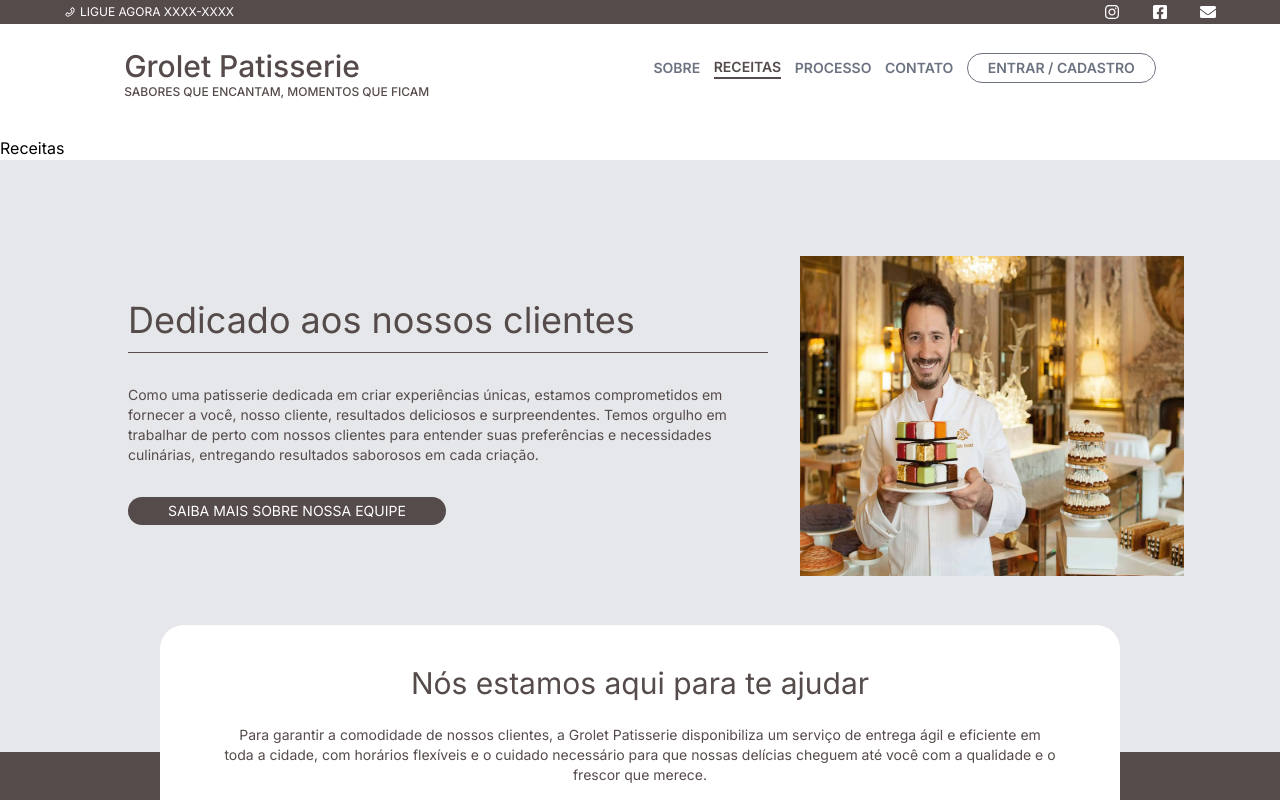
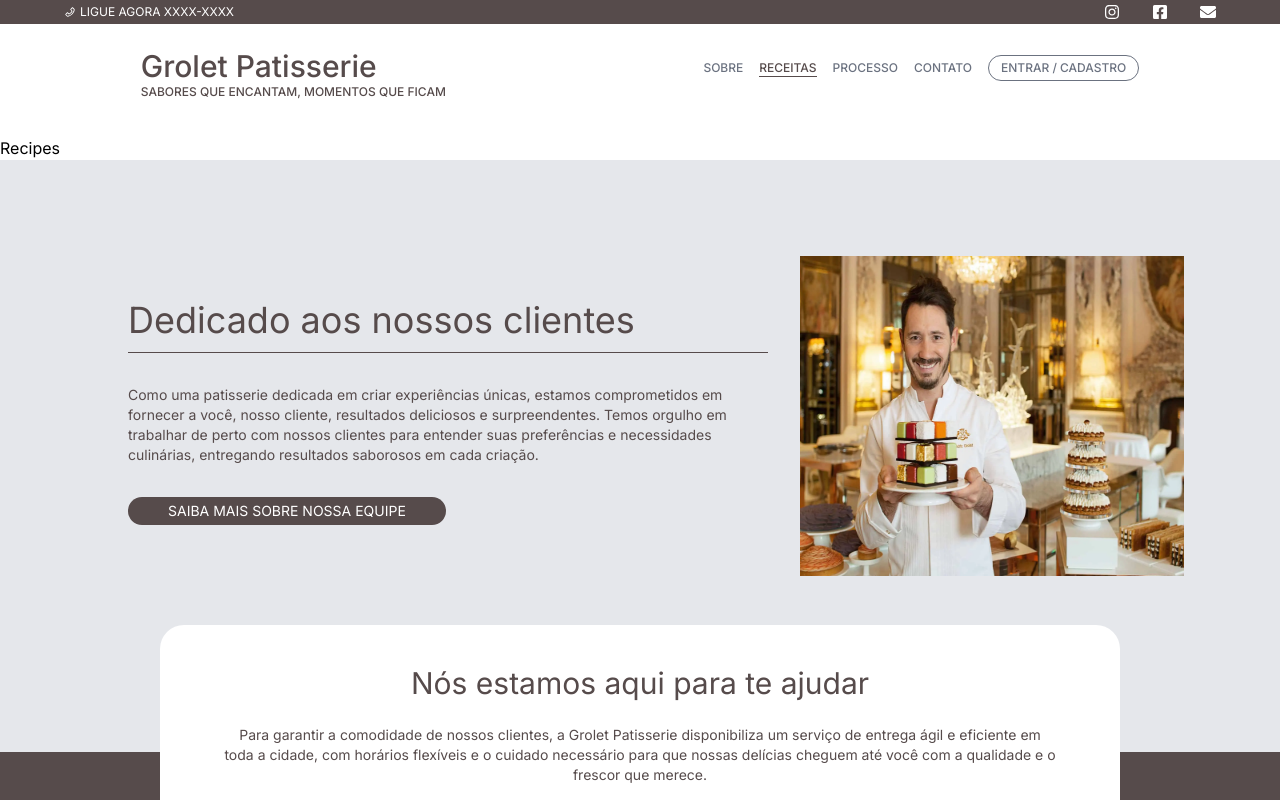
Before and after one commit to JhonatasAnicezio/Grolet_Patisserie, a Next.js app: page /recipes in a window 1280 px wide. Shown: the top 800 px of the page. Built offline with nearby package versions, Linux system fonts and the light colour scheme.

Commit message:
refact: css

```diff
--- a/src/app/recipes/page.tsx
+++ b/src/app/recipes/page.tsx
@@ -1,7 +1,7 @@
 export default function Recipes() {
   return (
     <main className="pt-space-header">
-      Receitas
+      Recipes
     </main>
   )
 ;}
--- a/src/components/Header/components/button.tsx
+++ b/src/components/Header/components/button.tsx
@@ -14,7 +14,7 @@ export function Button() {
         disabled={pathname === '/register'? true : false}
         onClick={() => setIsOpen(!isOpen)}
         className={`
-          transition duration-500 rounded-full py-1 px-5 border border-gray-500 hover:bg-brown-350 hover:text-white hover:border-brown-350
+          transition duration-500 rounded-full py-1 px-3 border border-gray-500 hover:bg-brown-350 hover:text-white hover:border-brown-350
           ${pathname === '/register' && 'bg-brown-350 text-white border-brown-350'}
         `}
       >
--- a/src/components/Header/components/link.tsx
+++ b/src/components/Header/components/link.tsx
@@ -13,8 +13,8 @@ export function LinkHeader({ route, name }: propsLinkHeader) {
   return (
     <Link
       className={
-        `transition duration-500 hover:text-brown-350 hover:border-b-2 hover:border-brown-350
-        ${pathname === route && `text-brown-350 border-b-2 border-brown-350`}`
+        `transition duration-500 hover:text-brown-350 hover:border-b hover:border-brown-350
+        ${pathname === route && `text-brown-350 border-b border-brown-350`}`
       }
       href={route}
     >
--- a/src/components/Header/index.tsx
+++ b/src/components/Header/index.tsx
@@ -29,7 +29,7 @@ export function Header() {
           <h1 className="text-3xl font-medium pt-3">Grolet Patisserie</h1>
           <h2 className="text-xs font-medium">SABORES QUE ENCANTAM, MOMENTOS QUE FICAM</h2>
         </Link>
-        <nav className="flex w-2/5 justify-between items-center font-semibold text-sm text-gray-500">
+        <nav className="flex gap-4 justify-between items-center font-medium text-xs text-gray-500">
           <LinkHeader name="SOBRE" route="/about" />
           <LinkHeader name="RECEITAS" route="/recipes" />
           <LinkHeader name="PROCESSO" route="/process" />
```
